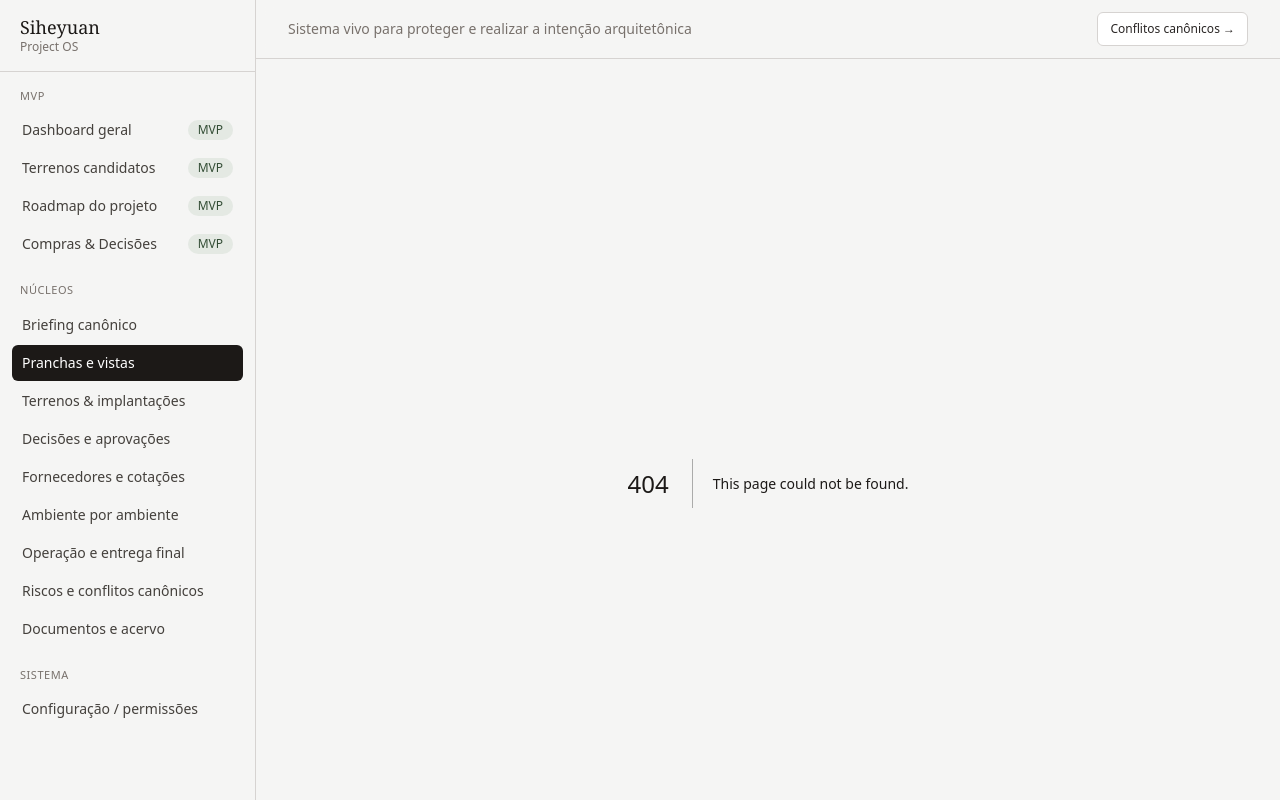
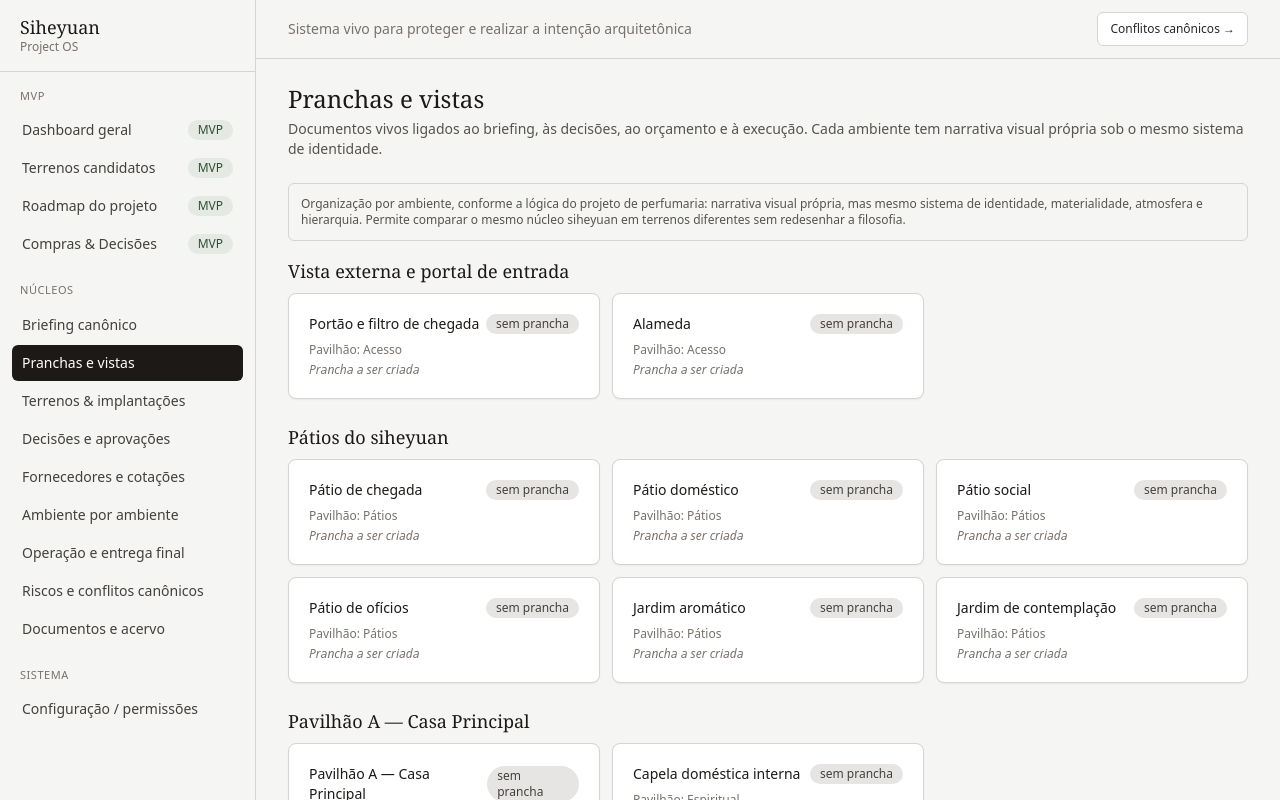
Before and after one commit to talles-dt/siheyuan-project-os, a Next.js app: page /pranchas in a window 1280 px wide. Before the commit this address had no page. Shown: the top 800 px of the page. Built offline with nearby package versions, Linux system fonts and the light colour scheme.

Commit message:
Add src/app/pranchas/page.tsx

```diff
--- /dev/null
+++ b/src/app/pranchas/page.tsx
@@ -0,0 +1,90 @@
+"use client";
+
+import { useStore } from "@/app/StoreProvider";
+import { PageHeader, StatusChip, Badge } from "@/components/ui";
+import type { PavilhaoKey } from "@/domain/types";
+
+const PRANCHA_GROUPS: Array<{ key: string; titulo: string; ambientes: PavilhaoKey[] }> = [
+  { key: "entrada", titulo: "Vista externa e portal de entrada", ambientes: ["portal", "chegada"] },
+  { key: "pativeis", titulo: "Pátios do siheyuan", ambientes: ["patio-chegada", "patio-domestico", "patio-social", "patio-oficios", "jardim-aromatico", "jardim-contemplacao"] },
+  { key: "pavA", titulo: "Pavilhão A — Casa Principal", ambientes: ["pavilhao-a", "capela-domestica"] },
+  { key: "greenhouse", titulo: "Greenhouse Library", ambientes: ["greenhouse-library"] },
+  { key: "pavB", titulo: "Pavilhão B — Corpus, Mens, Ars e Otium", ambientes: ["pavilhao-b", "laboratorio-perfumaria"] },
+  { key: "pavC", titulo: "Pavilhão C — Ofícios Alimentares", ambientes: ["pavilhao-c"] },
+  { key: "capela-ext", titulo: "Capela externa", ambientes: ["capela-externa"] },
+  { key: "rural", titulo: "Bosque e Zona Produtiva", ambientes: ["zona-produtiva"] },
+  { key: "infra", titulo: "Infraestrutura rural", ambientes: ["infra-rural"] },
+  { key: "interiores", titulo: "Interiores e artefatos decorativos", ambientes: ["interiores-artefatos"] },
+];
+
+export default function PranchasPage() {
+  const { state, ready } = useStore();
+  if (!ready) return <div className="p-8 text-mineral-400">Carregando…</div>;
+
+  const { pranchas, programaAreas, principios } = state;
+
+  return (
+    <div>
+      <PageHeader
+        title="Pranchas e vistas"
+        subtitle="Documentos vivos ligados ao briefing, às decisões, ao orçamento e à execução. Cada ambiente tem narrativa visual própria sob o mesmo sistema de identidade."
+      />
+
+      <div className="mb-4 rounded-md border border-mineral-200 bg-mineral-50 p-3 text-xs text-mineral-500">
+        Organização por ambiente, conforme a lógica do projeto de perfumaria: narrativa visual própria, mas mesmo
+        sistema de identidade, materialidade, atmosfera e hierarquia. Permite comparar o mesmo núcleo siheyuan em
+        terrenos diferentes sem redesenhar a filosofia.
+      </div>
+
+      {PRANCHA_GROUPS.map((group) => {
+        const groupPranchas = pranchas.filter((p) => group.ambientes.includes(p.ambienteKey));
+        const groupProgramas = programaAreas.filter((pa) => group.ambientes.includes(pa.ambienteKey));
+        return (
+          <div key={group.key} className="mb-6">
+            <h2 className="section-title mb-2">{group.titulo}</h2>
+            <div className="grid gap-3 sm:grid-cols-2 lg:grid-cols-3">
+              {groupProgramas.map((pa) => {
+                const prancha = groupPranchas.find((p) => p.ambienteKey === pa.ambienteKey);
+                return (
+                  <div key={pa.id} className="card card-pad">
+                    <div className="flex items-center justify-between">
+                      <div className="text-sm font-medium text-mineral-800">{pa.nome}</div>
+                      {prancha ? <StatusChip status={prancha.status} /> : <Badge>sem prancha</Badge>}
+                    </div>
+                    <div className="mt-2 space-y-1 text-xs text-mineral-400">
+                      <div>Pavilhão: {pa.pavilhao}</div>
+                      {pa.area > 0 && <div>Área: {pa.area} m²</div>}
+                      {prancha ? (
+                        <>
+                          <div className="text-mineral-600">{prancha.intencaoEspacial}</div>
+                          {prancha.principioIds.length > 0 && (
+                            <div className="mt-1">
+                              {prancha.principioIds.map((pid) => {
+                                const pr = principios.find((p) => p.id === pid);
+                                return pr ? <Badge key={pid}>◆ {pr.categoria}</Badge> : null;
+                              })}
+                            </div>
+                          )}
+                        </>
+                      ) : (
+                        <div className="italic">Prancha a ser criada</div>
+                      )}
+                    </div>
+                  </div>
+                );
+              })}
+            </div>
+          </div>
+        );
+      })}
+
+      {pranchas.length === 0 && (
+        <div className="card card-pad mt-4 text-sm text-mineral-400">
+          Nenhuma prancha criada ainda. As pranchas-mãe de referência (camadas da propriedade, planta conceitual do
+          núcleo, sequência de chegada, zoneamento rural) serão as primeiras, com status “aprovado” e vinculadas ao
+          briefing canônico.
+        </div>
+      )}
+    </div>
+  );
+}
```
